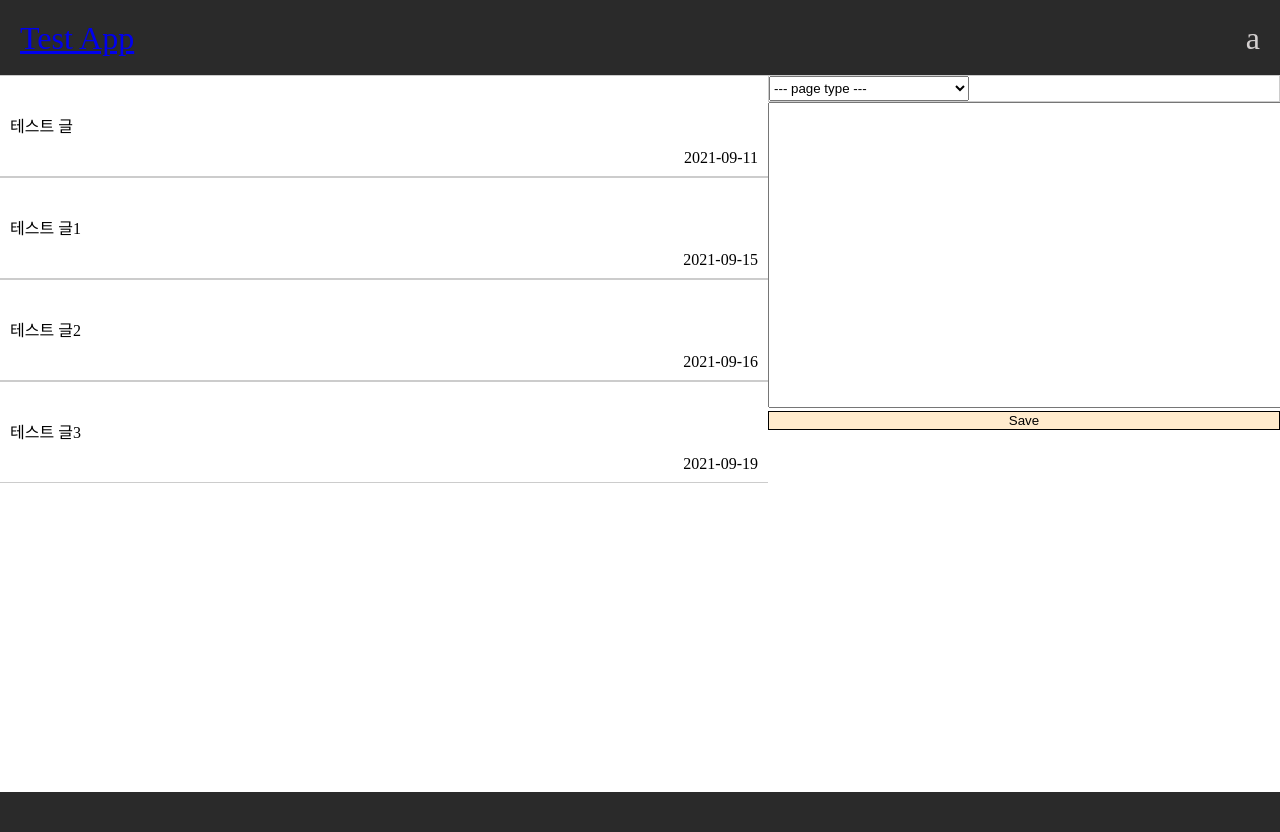
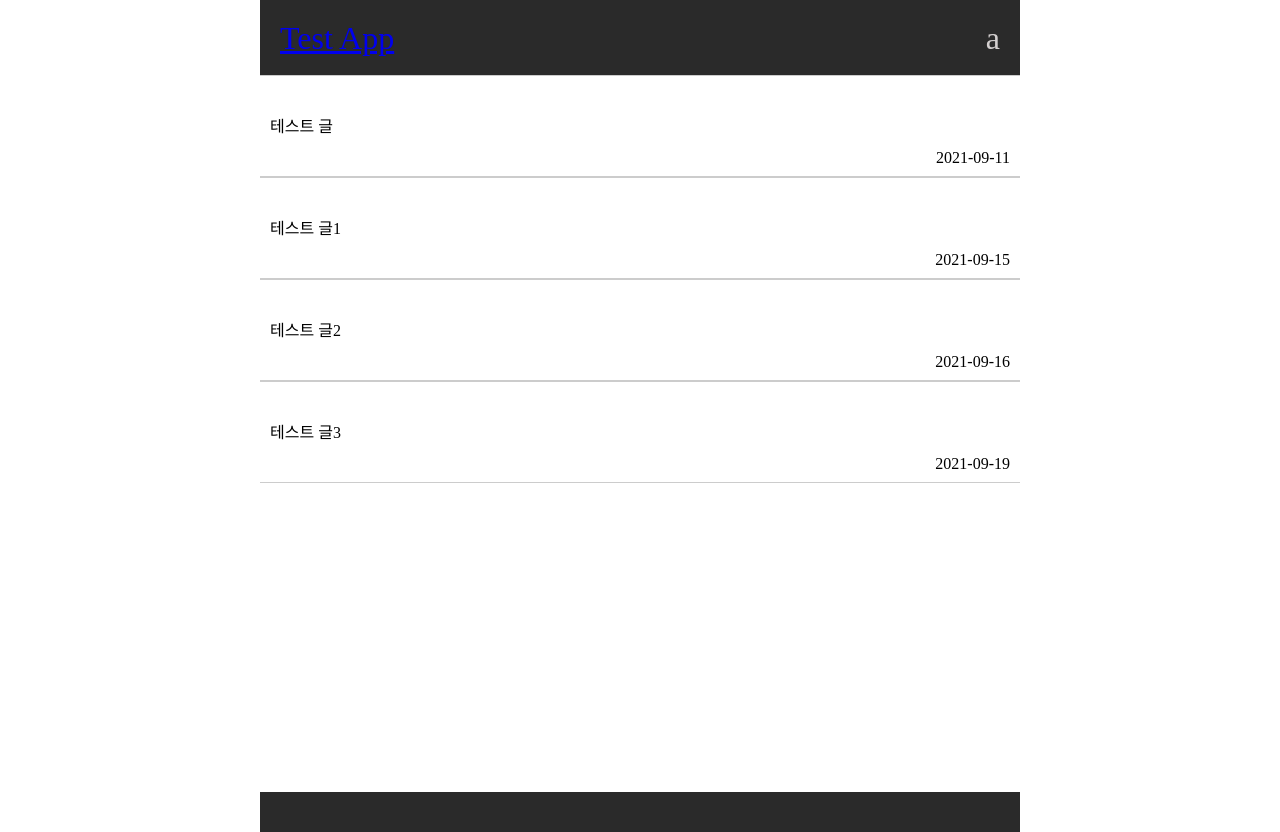
Before and after one commit to fkrhkd507/react_myblog, a React (Create React App) app: page / in a window 1280 px wide. Built offline with nearby package versions, Linux system fonts and the light colour scheme.

Commit message:
wrtie popup add

```diff
--- a/src/css/Write.css
+++ b/src/css/Write.css
@@ -3,12 +3,6 @@ textarea {
     min-height: 300px;
     height: auto;
     resize: none;
-}
-
-.write_wrap {
-    display: inline-block;
-    float: right;
-    width: 40%;
 }
 
 .write_type {
@@ -19,7 +13,7 @@ textarea {
 
 select.page_type {
     height: 25px;
-    width: 200px;
+    width: 100%;
 }
 
 button.save_button:hover {
@@ -32,3 +26,33 @@ button.save_button {
     outline: none;
     display: inline-block;
 }
+
+.write_input {
+    max-width: 99%;
+}
+
+.write_modal {
+    position: fixed;
+    left: 50%;
+    top: 50%;
+    border: 1px solid black;
+    transform: translate(-50%, -50%);
+    z-index: 1;
+}
+
+.write_wrap {
+    display: inline-block;
+    width: 500px;
+    padding: 50px;
+    background: #ccc;
+}
+
+.modal_bg {
+    position: fixed;
+    background: black;
+    width: 100vw;
+    height: 100vh;
+    left: 0;
+    opacity: 0.7;
+    top: 0;
+}
--- a/src/css/reset.css
+++ b/src/css/reset.css
@@ -47,9 +47,10 @@ table {
 	border-spacing: 0;
 }
 
-.Common{
-	width: 100%;
-	min-height: 100vh;
-	position: relative;
-	padding-bottom: 4vh;
+.Common {
+    max-width: 760px;
+    min-height: 100vh;
+    position: relative;
+    padding-bottom: 4vh;
+    margin: 0 auto;
 }
--- a/src/css/section.css
+++ b/src/css/section.css
@@ -31,10 +31,3 @@ span.date{
     min-height: 200px;
     padding: 15px;
 }
-
-@media (min-width: 960px){
-    .Section {
-        width: 60%;
-        display: inline-block;
-    }
-}
--- a/src/route/Write.js
+++ b/src/route/Write.js
@@ -3,9 +3,12 @@ import '../css/Write.css';
 
 const Write = () => {
 
-
-
+    const style={
+        'display' : 'none'
+    }
     return (
+        <div style={ style }>
+            <div className="write_modal">
                 <div className="write_wrap">
                     <div className="write_type">
                         <select className="page_type">
@@ -26,6 +29,9 @@ const Write = () => {
 
                     <button className="save_button">Save</button>
                 </div>
+            </div>
+            <div className="modal_bg"></div>
+        </div>
     );
 }
 
```
Lines whose indentation alone changed are shown as unchanged.
